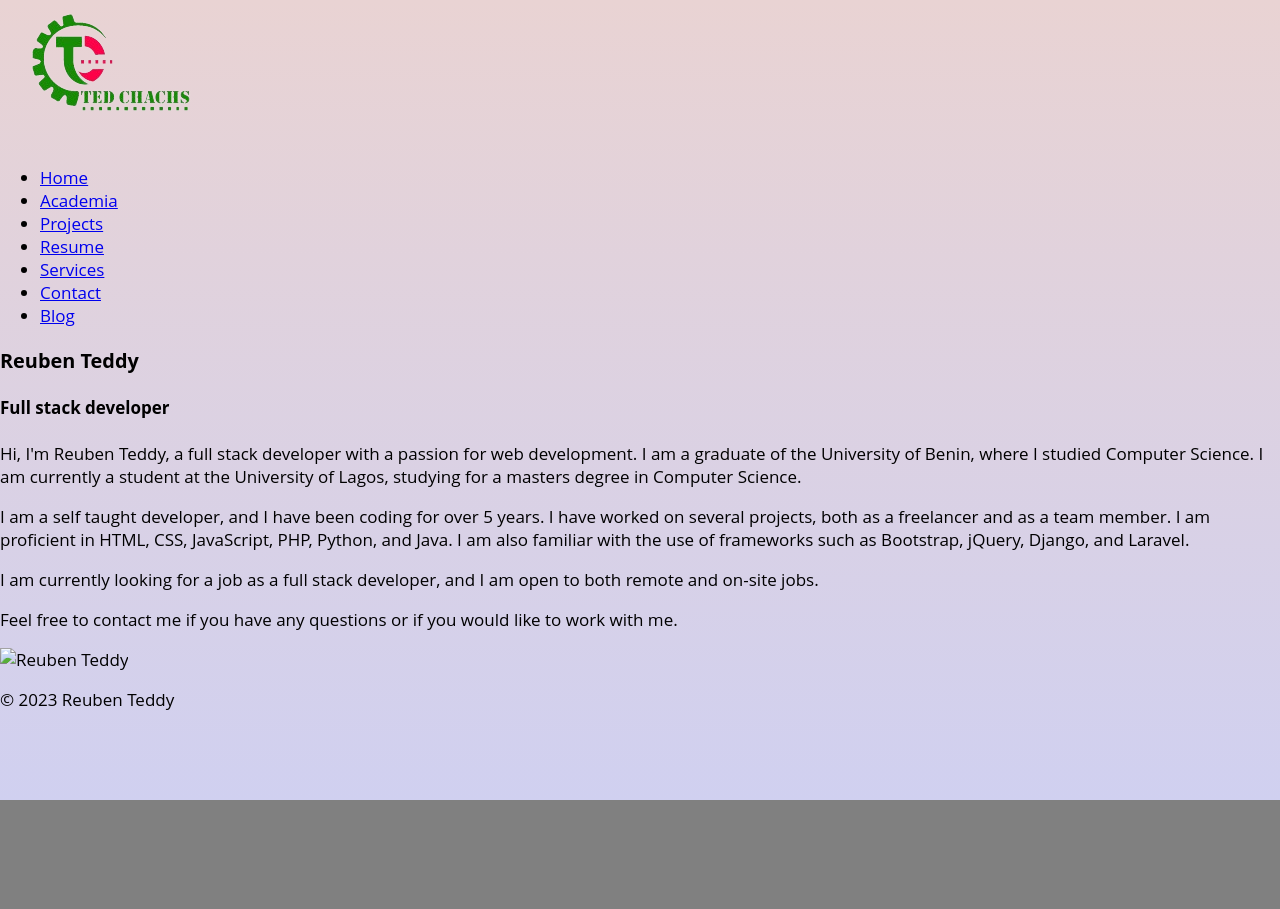
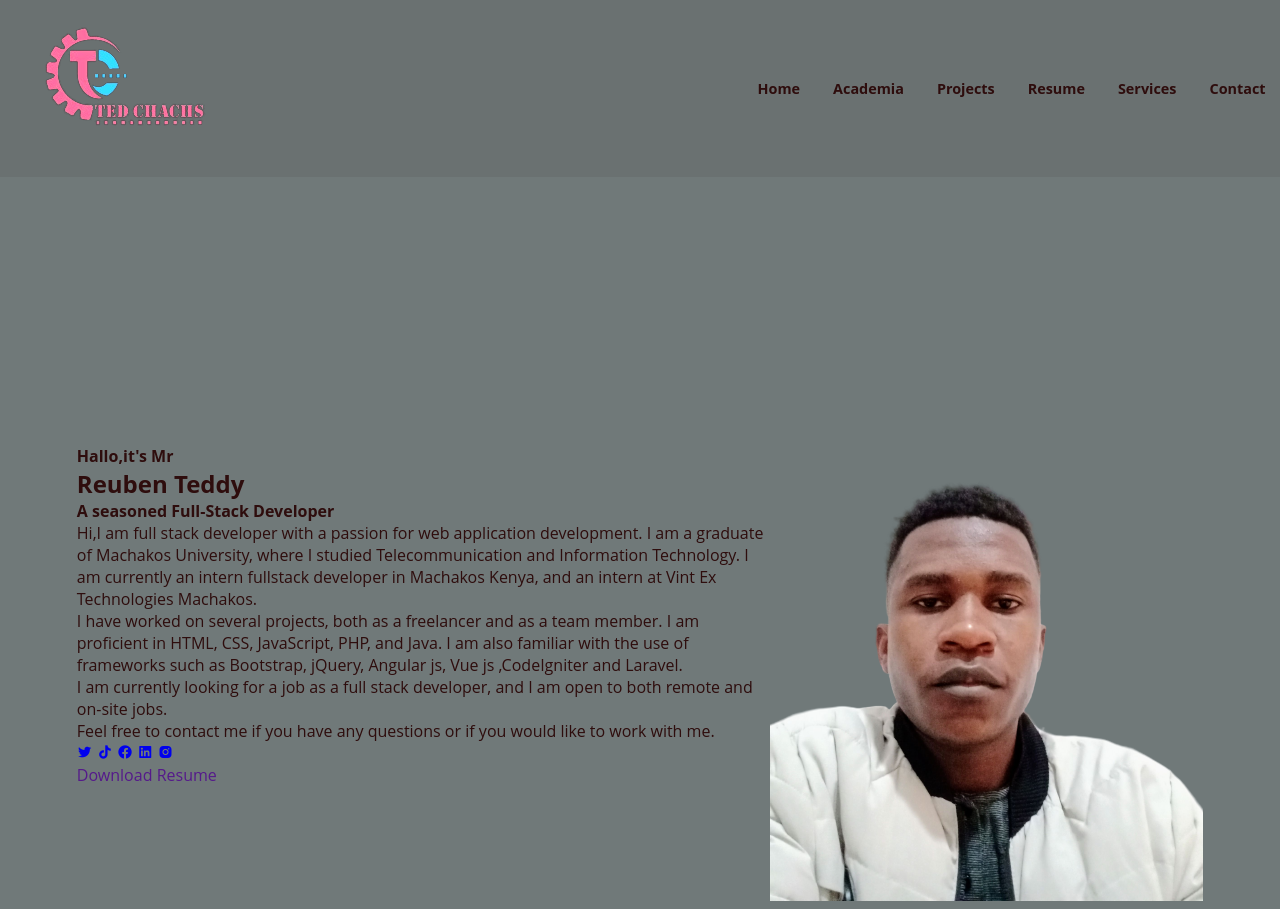
Before and after one commit to Ted-Chachs/Ted-Portfolio, a plain HTML site: page src/Home.html in a window 1280 px wide. Shown: the top 909 px of the page. Before the commit the page ends 800 px from the top, so only its background shows below. Drawn offline with nearby package versions, Linux system fonts and the light colour scheme; a web font is replaced by a local one.

Commit message:
Main section update

```diff
--- a/src/Home.html
+++ b/src/Home.html
@@ -3,6 +3,7 @@
 <html lang="en">
 
     <head>
+
         <meta charset="utf-8">
         <meta name="viewport" content="width=device-width, initial-scale=1">
         <Title>Ted Chachs</Title>
@@ -15,59 +16,64 @@
         <!-- Main styles -->
         <link rel="stylesheet" href="styles/chach.css" type="text/css">
 
-        <!-- Main scripts -->
-        <script src="scripts/chach.js"></script>
 
 
+        <!-- box icons -->
+        <link href='https://unpkg.com/boxicons@2.1.4/css/boxicons.min.css' rel='stylesheet'>
 
     </head>
 
     <body>
 
         <header class="header">
-
             <a class="logo" href="#"><img src="pics/logo2.png" alt="logo"></a>
-
+            <i class='bx bx-menu-alt-right' id="m-icons"></i>
 
             <nav class="navbar navbar-expand-sm" id="nav">
-                <ul class="navbar-nav ">
-                    <li class="nav-item"><a class="nav-link" href="#">Home</a></li>
-                    <li class="nav-item"><a class="nav-link" href="#">Academia</a></li>
-                    <li class="nav-item"><a class="nav-link" href="#">Projects</a></li>
-                    <li class="nav-item"><a class="nav-link" href="#">Resume</a></li>
-                    <li class="nav-item"><a class="nav-link" href="#">Services</a></li>
-                    <li class="nav-item"><a class="nav-link" href="#">Contact</a></li>
-                    <li class="nav-item"><a class="nav-link" href="#">Blog</a></li>
-                </ul>
+
+                <a class="active" href="#">Home</a>
+                <a class="active" href="#">Academia</a>
+                <a class="active" href="#">Projects</a>
+                <a class="active" href="#">Resume</a>
+                <a class="active" href="#">Services</a>
+                <a class="active" href="#">Contact</a>
+
             </nav>
 
         </header>
+        <!-- home-section design -->
 
-        <div class="container-fluid" id="content">
+        <section class="home" id="home">
 
-            <div class="row">
+            <div class="home-content">
 
-                <div class="col-sm-6" id="left">
+                <h4>Hallo,it's Mr </h4>
+                <h2>Reuben Teddy</h2>
+                <h4>A seasoned <span>Full-Stack Developer</span></h4>
+                <p>Hi,I am full stack developer with a passion for web application development. I am a graduate of Machakos University, where I studied Telecommunication and Information Technology. I am currently an intern fullstack developer in Machakos Kenya, and an intern at Vint Ex Technologies Machakos.</p>
+                <p> I have worked on several projects, both as a freelancer and as a team member. I am proficient in HTML, CSS, JavaScript, PHP, and Java. I am also familiar with the use of frameworks such as Bootstrap, jQuery, Angular js, Vue js ,CodeIgniter and Laravel.</p>
+                <p>I am currently looking for a job as a full stack developer, and I am open to both remote and on-site jobs.</p>
+                <p>Feel free to contact me if you have any questions or if you would like to work with me.</p>
 
-                    <h3>Reuben Teddy</h3>
-                    <h4>Full stack developer</h4>
-                    <p>Hi, I'm Reuben Teddy, a full stack developer with a passion for web development. I am a graduate of the University of Benin, where I studied Computer Science. I am currently a student at the University of Lagos, studying for a masters degree in Computer Science.</p>
-                    <p>I am a self taught developer, and I have been coding for over 5 years. I have worked on several projects, both as a freelancer and as a team member. I am proficient in HTML, CSS, JavaScript, PHP, Python, and Java. I am also familiar with the use of frameworks such as Bootstrap, jQuery, Django, and Laravel.</p>
-                    <p>I am currently looking for a job as a full stack developer, and I am open to both remote and on-site jobs.</p>
-                    <p>Feel free to contact me if you have any questions or if you would like to work with me.</p>
+
+                <div class="social-media">
+                    <a href="#"><i class='bx bxl-twitter'></i></a>
+                    <a href="#"><i class='bx bxl-tiktok'></i></a>
+                    <a href="#"><i class='bx bxl-facebook-circle'></i></a>
+                    <a href="#"><i class='bx bxl-linkedin-square'></i></a>
+                    <a href="#"><i class='bx bxl-instagram-alt'></i></a>
 
                 </div>
 
-                <div class="col-sm-6" id="right">
-
-                    <img src="images/Reuben.jpg" alt="Reuben Teddy">
-
-                </div>
+                <a href="" class="btn">Download Resume</a>
 
             </div>
 
-        </div>
+            <div class="home-image">
+                <img src="pics/cha1.png" alt="Profile">
+            </div>
 
+        </section>
 
 
         <footer>
@@ -78,6 +84,9 @@
 
         </footer>
 
+        <!-- Main custom scripts -->
+        <script src="scripts/chach.js"></script>
+
     </body>
 
 </html>
--- a/src/styles/chach.css
+++ b/src/styles/chach.css
@@ -1,9 +1,131 @@
+@font-face
+{
+    font-family: 'Open Sans';
+    font-style: normal;
+    font-weight: 400;
+    src: local('Open Sans Regular'), local('OpenSans-Regular'), url('/fonts/OpenSans-Regular.ttf') format('truetype');
+}
+
+*
+{
+    margin: 0;
+    padding: 0;
+    box-sizing: border-box;
+    text-decoration: none;
+    border: none;
+    outline: none;
+    font-family: 'Open Sans', sans-serif;
+    scroll-behavior: smooth;
+
+}
+
+:root
+{
+    --primary-color: #ff0000;
+    --secondary-color: #6c757d;
+    --background-dark-color:  #616b6baf;
+    --background-dark-grey: #1d1d1f;
+    --border-color: #2e344e;
+    --background-light-color: #F1F1F1;
+    --background-light-color-2: #585f5faf;
+    --white-color: #FFF;
+    --font-light-color: #e6fcff;
+    --font-dark-color: #313131;
+    --font-dark-color-2: #5f0000;
+    --text-color : #2e0d0d;
+    --scrollbar-bg-color: #383838;
+
+}
+
+html
+{
+    font-size: 60%;
+    overflow-x: hidden;
+
+}
+
 body
 {
-    background: grey linear-gradient(rgb(233, 211, 211), rgb(208, 208, 240));
+    background: var(--background-dark-color);
     font-family: 'Open Sans', sans-serif;
-    font-size: 17px;
-    color:  #000;
+    font-size: 16px;
+    color:  var(--text-color);
     margin: 0;
     height: 100vh;
 }
+
+section{
+    min-height: 100vh;
+    padding: 10rem 6% 2rem;
+
+}
+
+.header
+{
+    position: static;
+    z-index: 1000;
+    top: 0;
+    left: 0;
+    width: 100%;
+    padding: 1.5rem;
+    display: flex;
+    background: var(--background-light-color-2);
+    justify-content: space-between;
+    align-items: center;
+
+}
+
+.logo
+{
+    font-size: 1.5rem;
+    font-weight: bold;
+    color: var(--font-light-color);
+    cursor: default;
+    margin-left: 0%;
+}
+
+.logo img
+{
+    filter: brightness(50%) invert(50); /* Apply the inversion */
+    filter: hue-rotate(45deg) invert(150%) saturate(100%);
+}
+
+.logo:hover img
+{
+    filter: hue-rotate(90deg) invert(100%) saturate(200%);
+}
+
+.navbar a
+{
+    font-size: 1.5rem;
+    font-weight: bold;
+    margin-left: 3rem;
+    color: var(--text-color);
+    transition: all 0.3s ease-in-out;
+}
+
+.navbar a:hover,
+.navbar a:active
+{
+    color: var(--primary-color);
+}
+
+#m-icons
+{
+    font-size: 3rem;
+    color: var(--font-dark-color-2);
+    display: none;
+
+}
+
+#m-icons:hover
+{
+    color: var(--primary-color);
+}
+
+.home{
+    display: flex;
+    align-items: center;
+    justify-content: space-between;
+    background: var(--background-dark-color);
+}
```
Also changed, not shown: src/pics/cha1.png (added), 1 other file.
